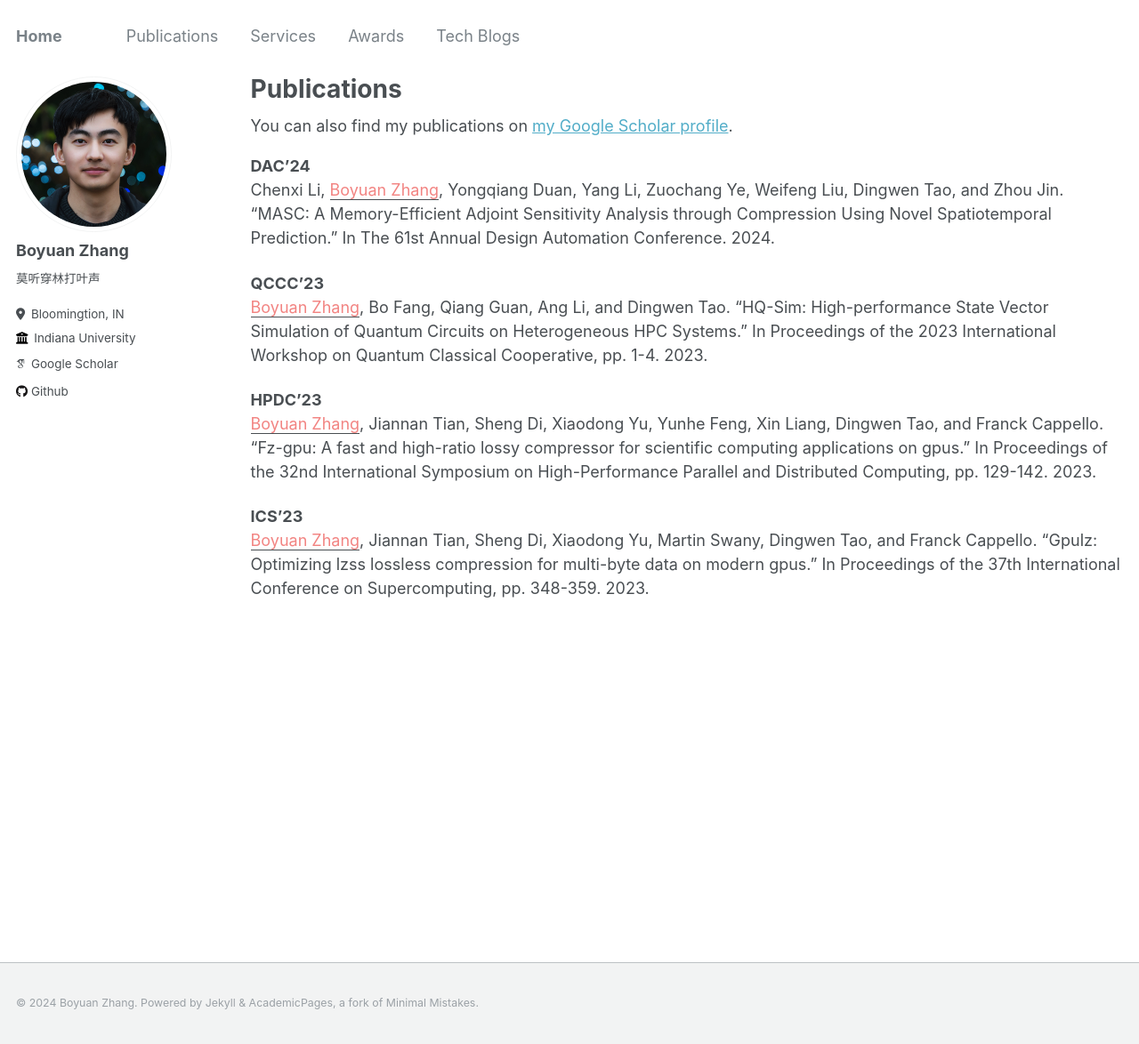
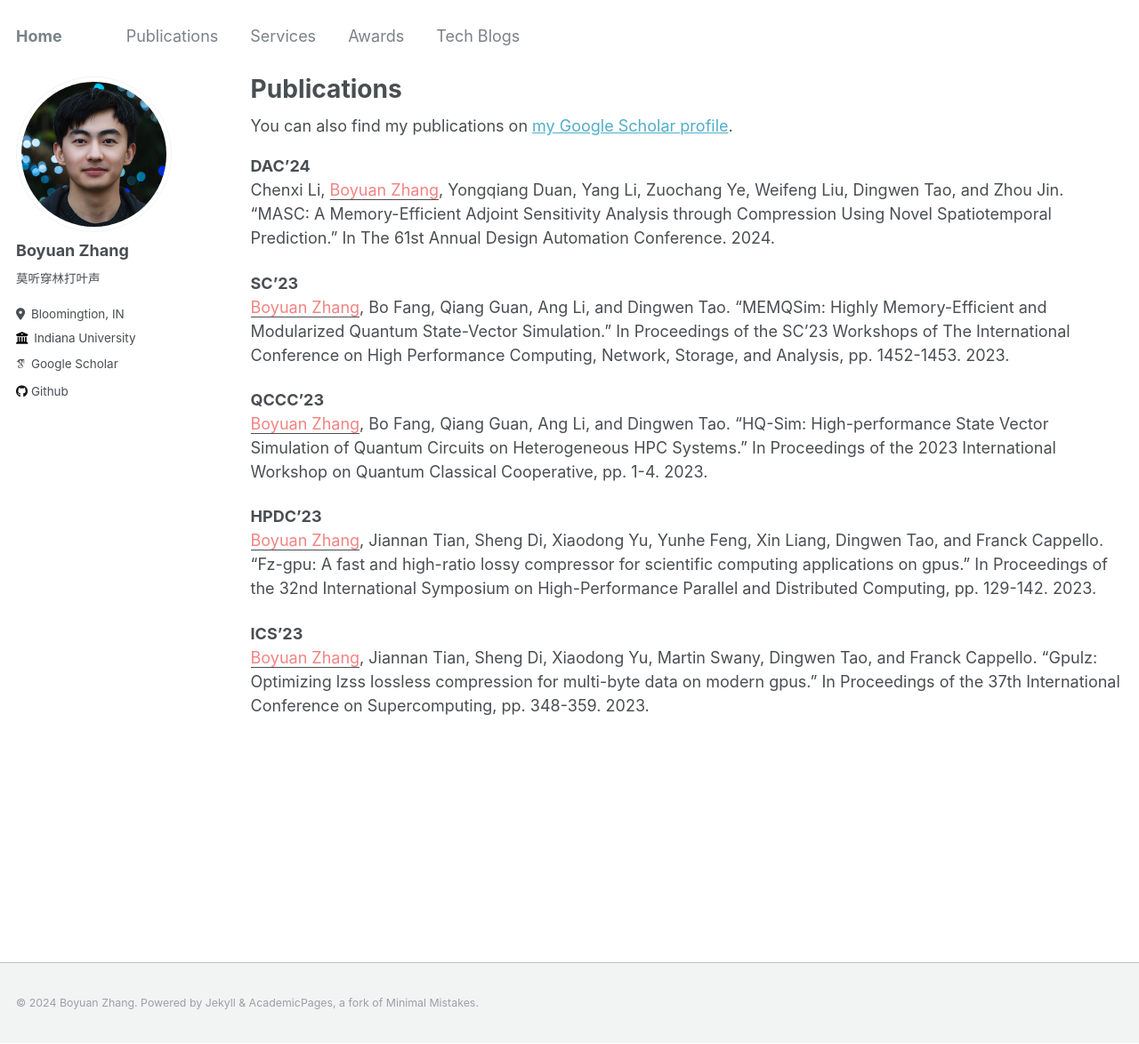
Before and after one commit to boyuanzhang62/boyuanzhang62.github.io_archive, a Jekyll site: the page built from _pages/publications.md, in a window 1280 px wide and 1174 px high. Shown: the whole window at 89% size. Built offline with Jekyll 4.4.1, drawn with Linux system fonts in a browser that asks for light colours; some web fonts are replaced.

Commit message:
fix publications

```diff
--- a/_pages/publications.md
+++ b/_pages/publications.md
@@ -14,6 +14,9 @@ author_profile: true
 **DAC'24**\
 Chenxi Li, <span style="color:#f28482"><u>Boyuan Zhang</u></span>, Yongqiang Duan, Yang Li, Zuochang Ye, Weifeng Liu, Dingwen Tao, and Zhou Jin. "MASC: A Memory-Efficient Adjoint Sensitivity Analysis through Compression Using Novel Spatiotemporal Prediction." In The 61st Annual Design Automation Conference. 2024.
 
+**SC'23**\
+<span style="color:#f28482"><u>Boyuan Zhang</u></span>, Bo Fang, Qiang Guan, Ang Li, and Dingwen Tao. "MEMQSim: Highly Memory-Efficient and Modularized Quantum State-Vector Simulation." In Proceedings of the SC'23 Workshops of The International Conference on High Performance Computing, Network, Storage, and Analysis, pp. 1452-1453. 2023.
+
 **QCCC'23**\
 <span style="color:#f28482"><u>Boyuan Zhang</u></span>, Bo Fang, Qiang Guan, Ang Li, and Dingwen Tao. "HQ-Sim: High-performance State Vector Simulation of Quantum Circuits on Heterogeneous HPC Systems." In Proceedings of the 2023 International Workshop on Quantum Classical Cooperative, pp. 1-4. 2023.
 
```
